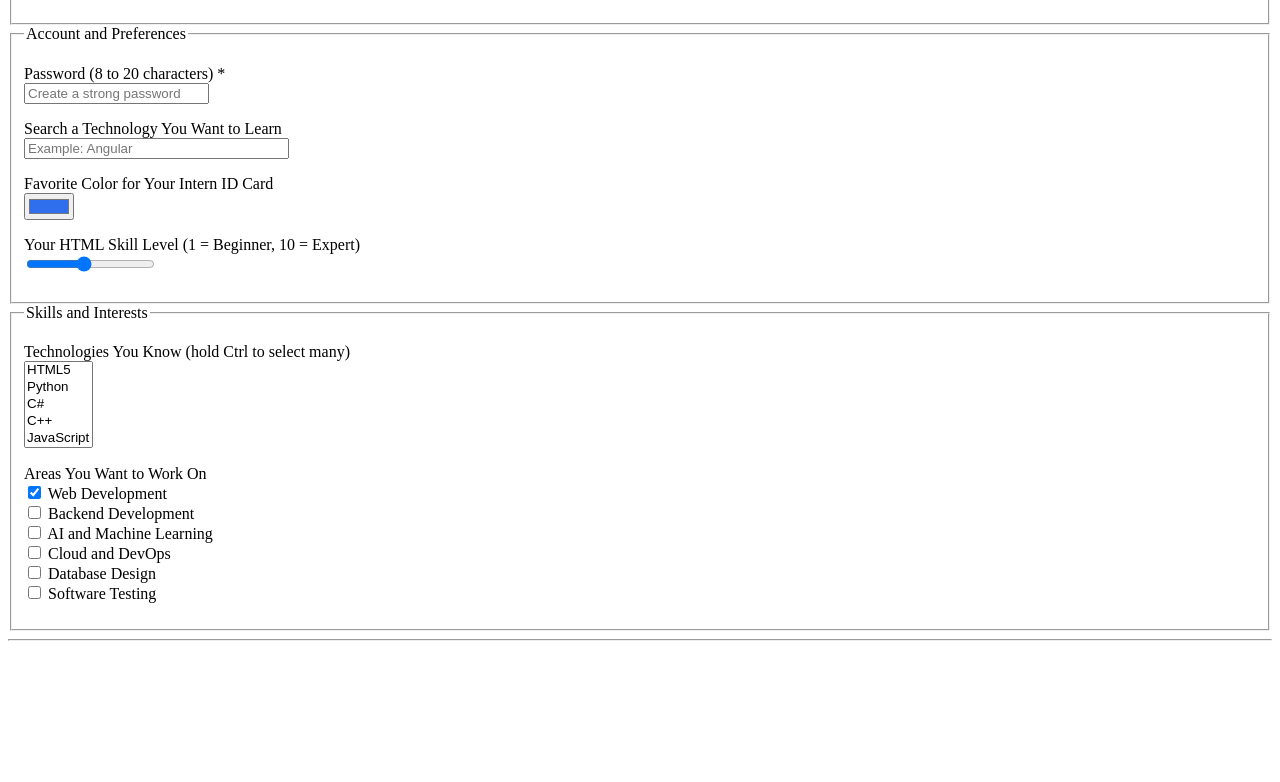
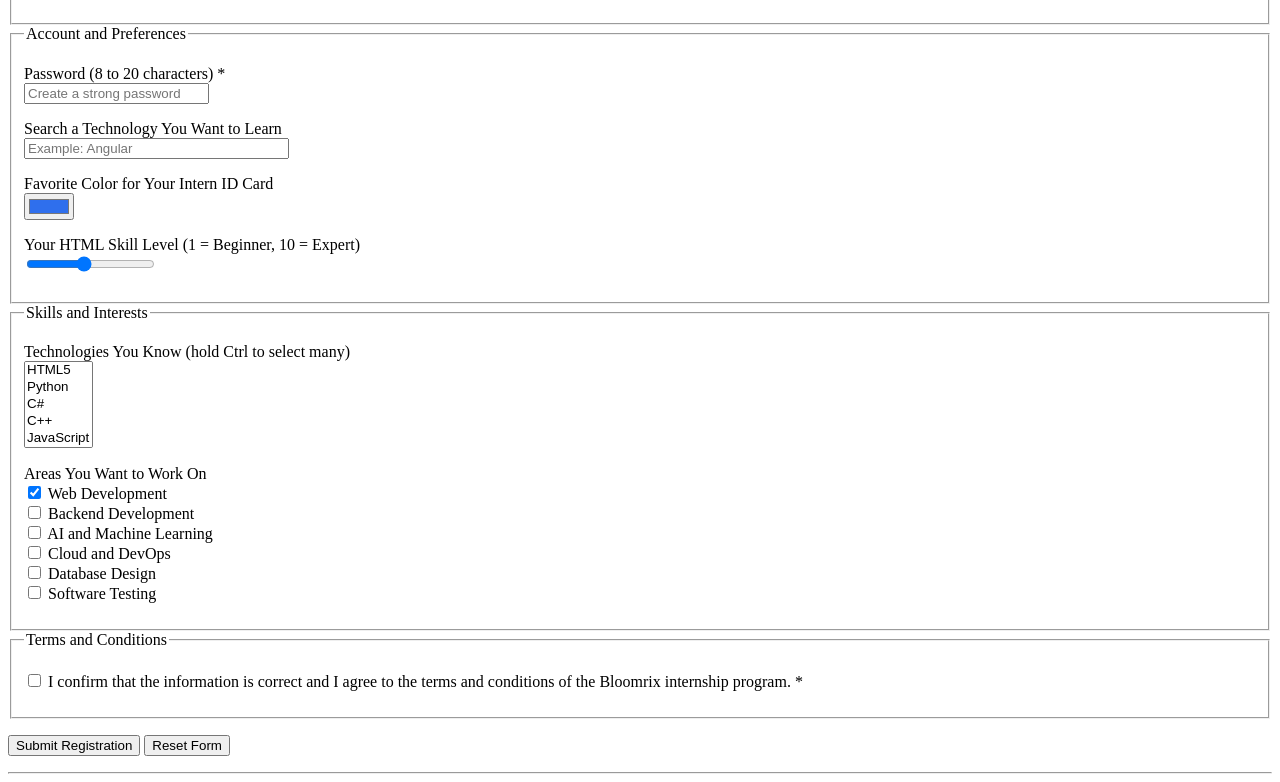
Before and after one commit to TouseefAhmedexe/touseef_ahmed_html_intern_registration_form, a plain HTML site: page index.html in a window 1280 px wide. Shown: the part 1481-2263 px from the top of the page. Before the commit the page ends 2130 px from the top, so only its background shows below. Drawn offline with Linux system fonts and the light colour scheme.

Commit message:
Assignment 2: Add terms checkbox, Submit and Reset buttons

```diff
--- a/index.html
+++ b/index.html
@@ -229,6 +229,21 @@
                     <label for="area-testing">Software Testing</label>
                 </p>
             </fieldset>
+
+            <!--Group 7: Terms and Conditions-->
+            <fieldset>
+                <legend>Terms and Conditions</legend>
+
+                <p>
+                    <input type="checkbox" id="terms-accepted" name="terms_accepted" value="accepted" required>
+                    <label for="terms-accepted">I confirm that the information is correct and I agree to the terms and conditions of the Bloomrix internship program. *</label>
+                </p>
+            </fieldset>
+
+            <p>
+                <button type="submit">Submit Registration</button>
+                <button type="reset">Reset Form</button>
+            </p>
     </div>
 
     <hr>
```
